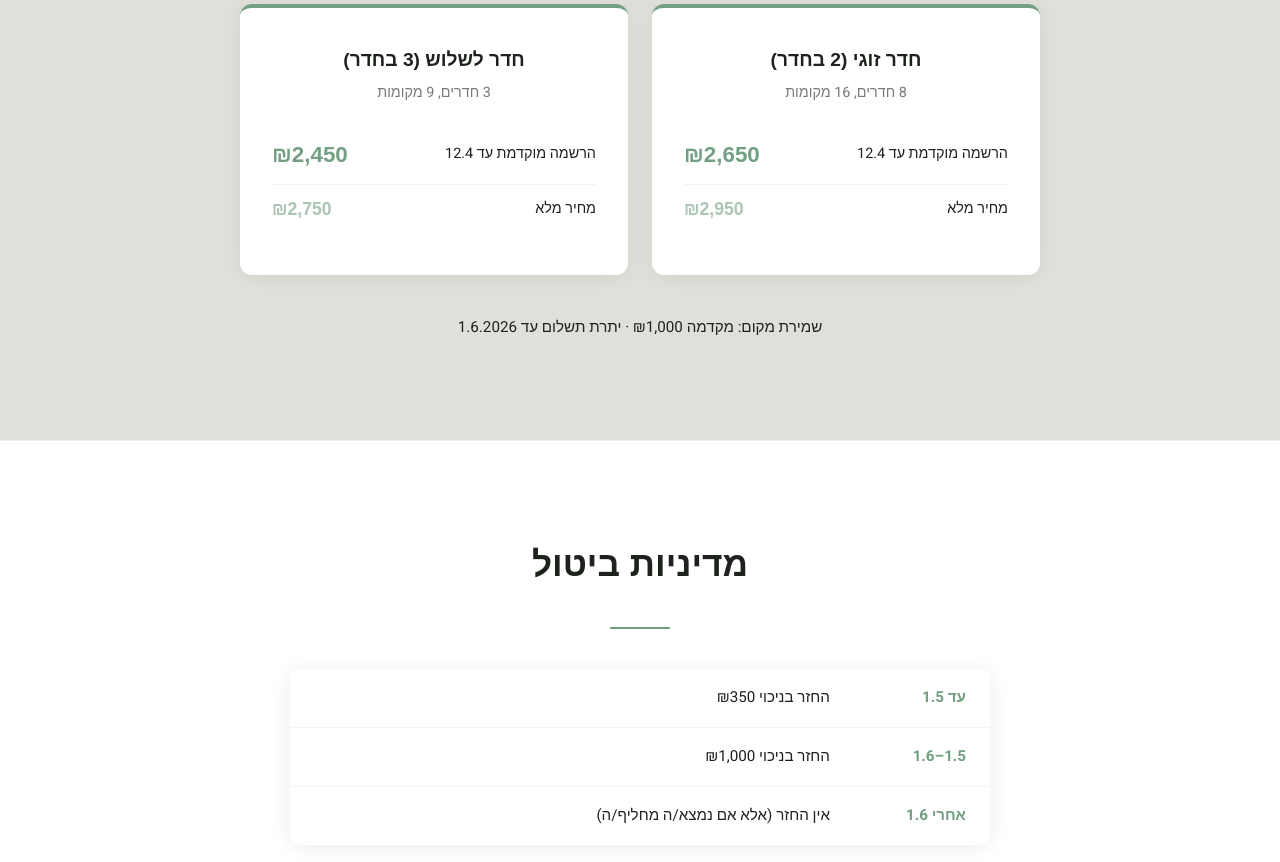
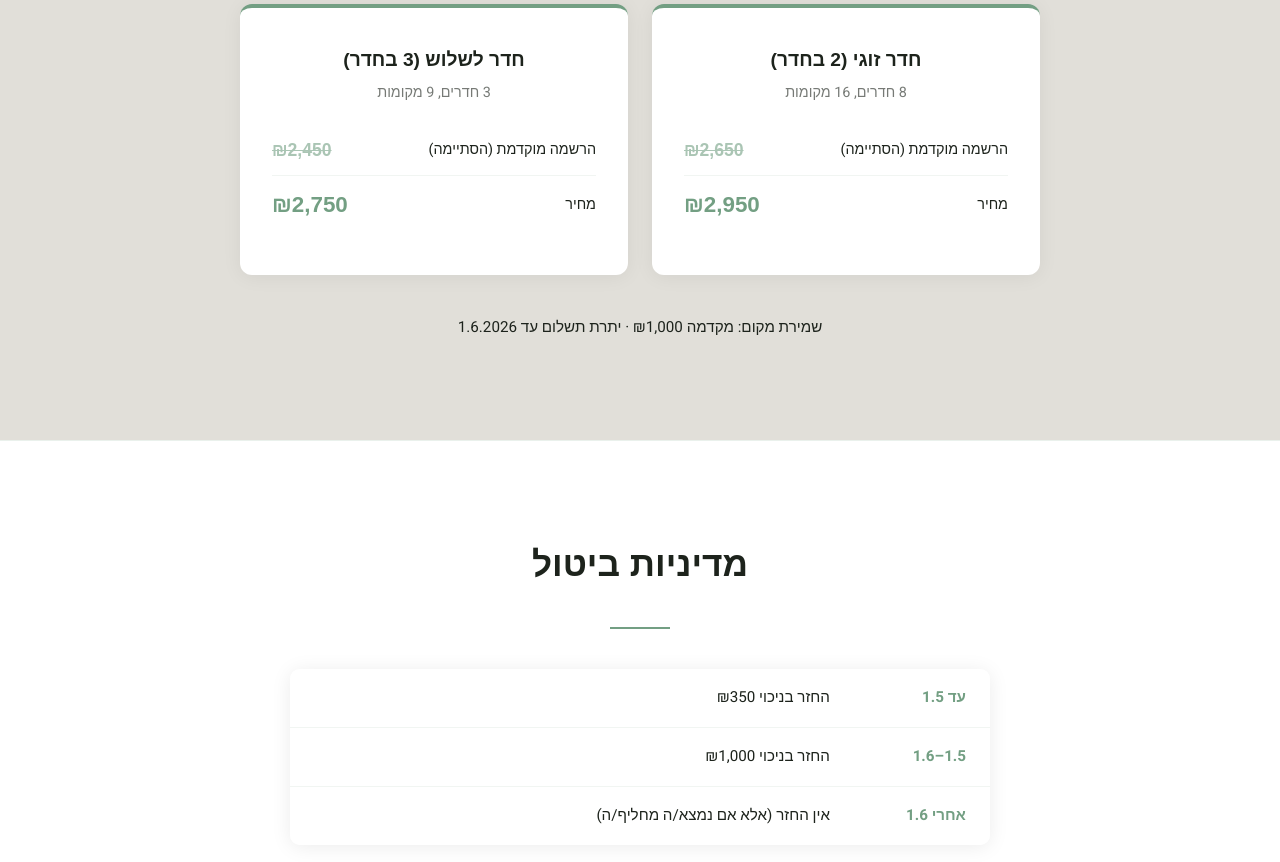
Before and after one commit to DisasterDesign/yahel-retreat, a plain HTML site: page index.html in a window 1280 px wide. Shown: the part 6080-6942 px from the top of the page. Drawn offline with Linux system fonts and the light colour scheme; a web font is replaced by a local one.

Commit message:
Update pricing: mark early bird as ended, show full price as current
Co-Authored-By: Claude Opus 4.6 <noreply@anthropic.com>

```diff
--- a/index.html
+++ b/index.html
@@ -741,6 +741,7 @@
     .price-value.full {
       font-size: 1.1rem;
       opacity: 0.6;
+      text-decoration: line-through;
     }
     .pricing-note {
       text-align: center;
@@ -1462,12 +1463,12 @@
             <h3 data-he="חדר זוגי (2 בחדר)" data-en="Double Room (2 per room)">חדר זוגי (2 בחדר)</h3>
             <p class="rooms-info" data-he="8 חדרים, 16 מקומות" data-en="8 rooms, 16 spots">8 חדרים, 16 מקומות</p>
             <div class="price-row">
-              <span class="price-label" data-he="הרשמה מוקדמת עד 12.4" data-en="Early bird until April 12">הרשמה מוקדמת עד 12.4</span>
-              <span class="price-value" data-he="₪2,650" data-en="₪2,650">₪2,650</span>
+              <span class="price-label" data-he="הרשמה מוקדמת (הסתיימה)" data-en="Early bird (ended)">הרשמה מוקדמת (הסתיימה)</span>
+              <span class="price-value full" data-he="₪2,650" data-en="₪2,650">₪2,650</span>
             </div>
             <div class="price-row">
-              <span class="price-label" data-he="מחיר מלא" data-en="Full price">מחיר מלא</span>
-              <span class="price-value full" data-he="₪2,950" data-en="₪2,950">₪2,950</span>
+              <span class="price-label" data-he="מחיר" data-en="Price">מחיר</span>
+              <span class="price-value" data-he="₪2,950" data-en="₪2,950">₪2,950</span>
             </div>
           </div>
 
@@ -1476,12 +1477,12 @@
             <h3 data-he="חדר לשלוש (3 בחדר)" data-en="Triple Room (3 per room)">חדר לשלוש (3 בחדר)</h3>
             <p class="rooms-info" data-he="3 חדרים, 9 מקומות" data-en="3 rooms, 9 spots">3 חדרים, 9 מקומות</p>
             <div class="price-row">
-              <span class="price-label" data-he="הרשמה מוקדמת עד 12.4" data-en="Early bird until April 12">הרשמה מוקדמת עד 12.4</span>
-              <span class="price-value" data-he="₪2,450" data-en="₪2,450">₪2,450</span>
+              <span class="price-label" data-he="הרשמה מוקדמת (הסתיימה)" data-en="Early bird (ended)">הרשמה מוקדמת (הסתיימה)</span>
+              <span class="price-value full" data-he="₪2,450" data-en="₪2,450">₪2,450</span>
             </div>
             <div class="price-row">
-              <span class="price-label" data-he="מחיר מלא" data-en="Full price">מחיר מלא</span>
-              <span class="price-value full" data-he="₪2,750" data-en="₪2,750">₪2,750</span>
+              <span class="price-label" data-he="מחיר" data-en="Price">מחיר</span>
+              <span class="price-value" data-he="₪2,750" data-en="₪2,750">₪2,750</span>
             </div>
           </div>
 
```
